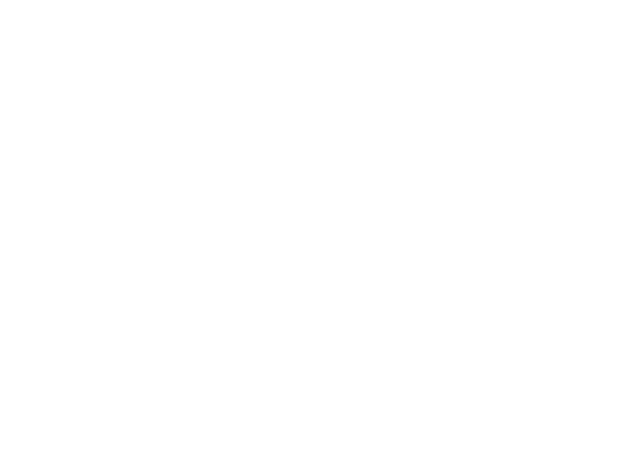
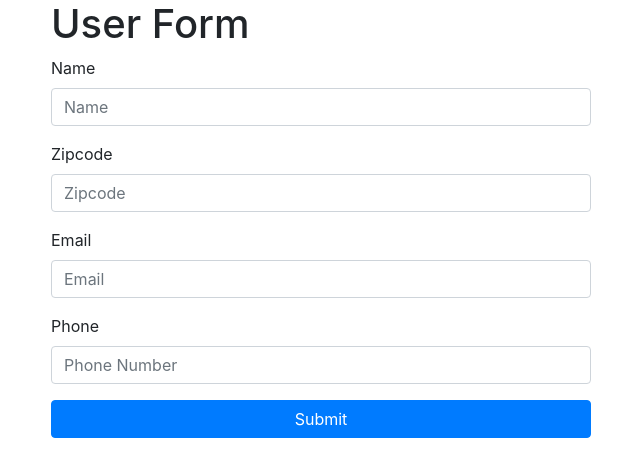
Before and after one commit to AlbertStjarne/UserFormWithRegExpValidation, a plain HTML site: page index.html in a window 1280 px wide. Shown: the whole page, without its empty margins (319-959 px from the left). Drawn offline with nearby package versions, Linux system fonts and the light colour scheme.

Commit message:
adds user form html

```diff
--- a/index.html
+++ b/index.html
@@ -11,7 +11,47 @@
     <title>Hello, world!</title>
   </head>
   <body>
+    <div class="container">
+      <div class="row">
+        <div class="col-md-6 mx-auto">
+          <h1>User Form</h1>
+          <form>
+            <div class="form-group">
+              <label>Name</label>
+              <input type="text" class="form-control" id="name" placeholder="Name">
+              <div class="invalid-feedback">
+                Name must be between 2 and 10 characters
+              </div>
+            </div>
 
+            <div class="form-group">
+              <label>Zipcode</label>
+              <input type="text" class="form-control" id="zip" placeholder="Zipcode">
+              <div class="invalid-feedback">
+                Enter a valid zipcode
+              </div>
+            </div>
+
+            <div class="form-group">
+              <label>Email</label>
+              <input type="text" class="form-control" id="email" placeholder="Email">
+              <div class="invalid-feedback">
+                Enter a valid email
+              </div>
+            </div>
+
+            <div class="form-group">
+              <label>Phone</label>
+              <input type="text" class="form-control" id="phone" placeholder="Phone Number">
+              <div class="invalid-feedback">
+                Enter a valid phone number
+              </div>
+            </div>
+            <input type="submit" value="Submit" class="btn btn-primary btn-block">
+          </form>
+        </div>
+      </div>
+    </div>
     <!-- Optional JavaScript -->
     <!-- jQuery first, then Popper.js, then Bootstrap JS -->
     <script src="https://code.jquery.com/jquery-3.3.1.slim.min.js" integrity="sha384-q8i/X+965DzO0rT7abK41JStQIAqVgRVzpbzo5smXKp4YfRvH+8abtTE1Pi6jizo" crossorigin="anonymous"></script>
```
